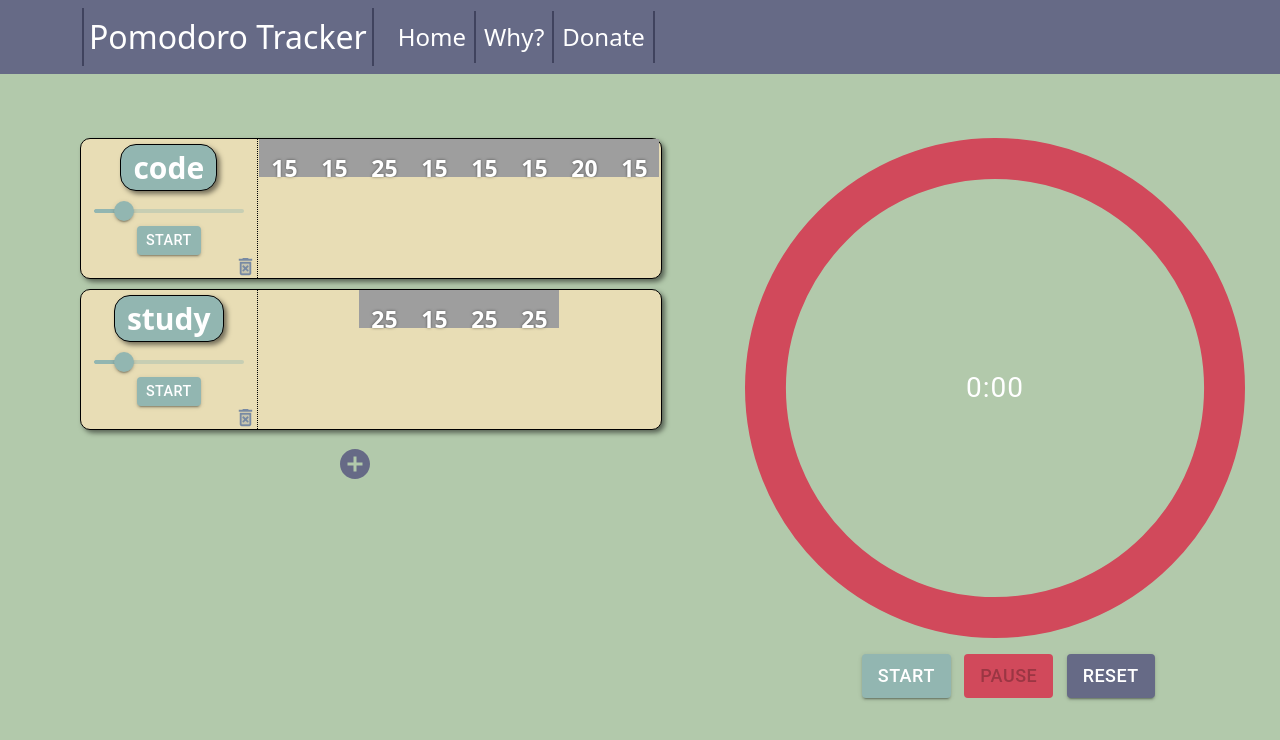
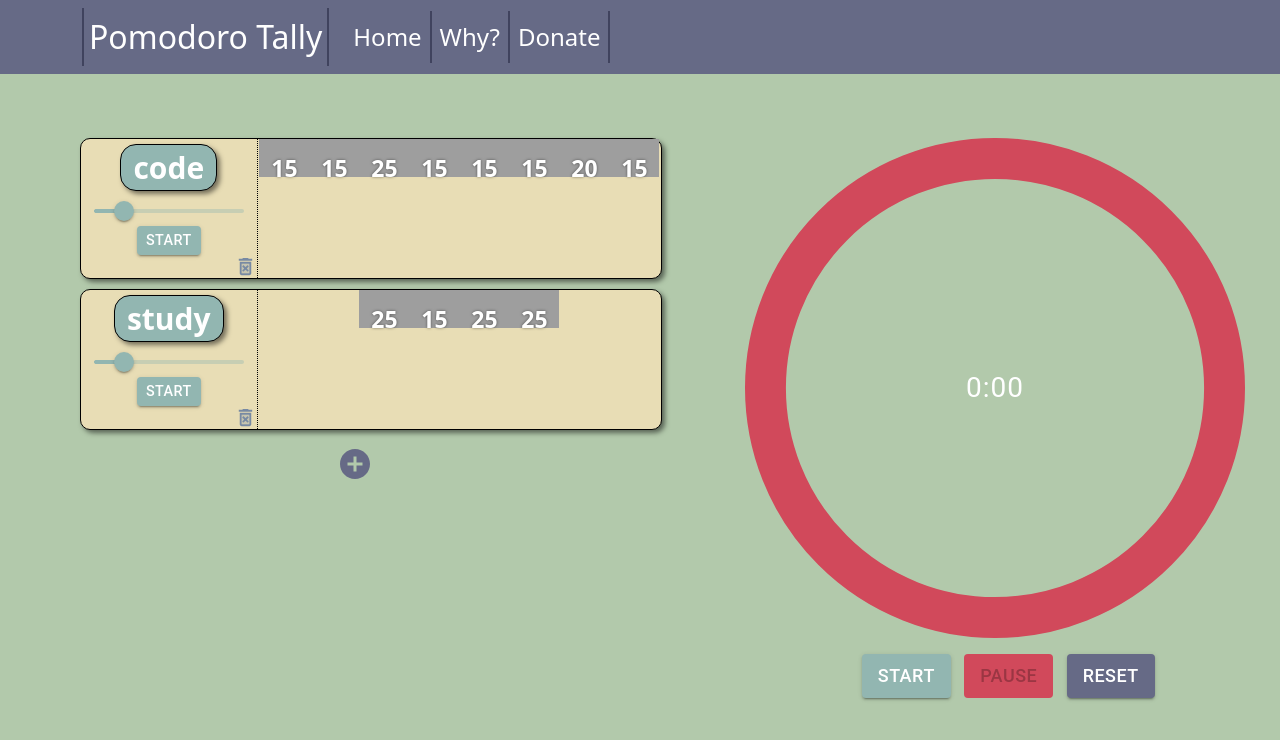
Before and after one commit to DevYadC/pomodoro-webapp, a React (Vite) app: page / in a window 1280 px wide. Shown: the top 740 px of the page. Built offline with nearby package versions, Linux system fonts and the light colour scheme; grey boxes are pictures that could not be loaded.

Commit message:
changed name to pomodoro tally

```diff
--- a/src/PomodoroNavbar.jsx
+++ b/src/PomodoroNavbar.jsx
@@ -9,7 +9,7 @@ function PomodoroNavbar() {
         <Navbar expand="lg" className='PomodoroNavbar' >
             <Container >
 
-                <Navbar.Brand>Pomodoro Tracker</Navbar.Brand>
+                <Navbar.Brand>Pomodoro Tally</Navbar.Brand>
 
                 <Navbar.Toggle aria-controls="basic-navbar-nav" />
                 <Navbar.Collapse id="basic-navbar-nav">
```
